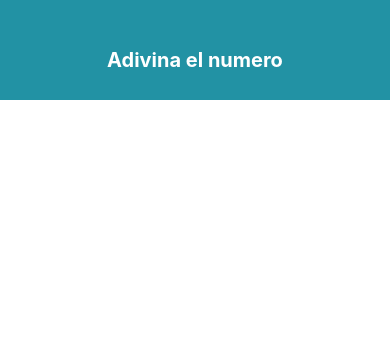
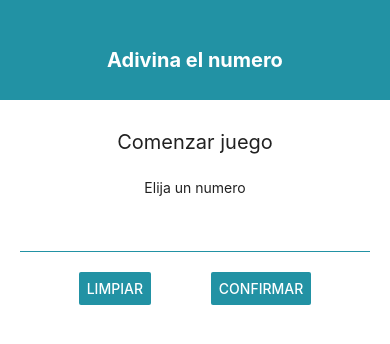
Before and after one commit to sotopro/numbersgameapp, a React Native app: screen / in a window 390 px wide. Shown: the top 344 px of the page. Built offline with nearby package versions, Linux system fonts and the light colour scheme.

Commit message:
[setup-feature] -create start game layout & style

```diff
--- a/App.js
+++ b/App.js
@@ -1,5 +1,6 @@
 import { StyleSheet, Text, View } from 'react-native';
 import Header from './components/header';
+import StartGameScreen from './screens/start-game';
 const styles = StyleSheet.create({
   container: {
     flex: 1,
@@ -12,6 +13,7 @@ export default function App() {
   return (
     <View style={styles.container}>
       <Header title='Adivina el numero' />
+      <StartGameScreen />
     </View>
   );
 }
--- /dev/null
+++ b/screens/start-game.js
@@ -0,0 +1,69 @@
+import React from "react";
+import { View, Text, StyleSheet, TextInput, Button } from "react-native";
+
+const styles = StyleSheet.create({
+    container: {
+        flex: 1,
+        alignItems: 'center',
+        marginVertical: 10,
+    },
+    title: {
+        fontSize: 20,
+        color: '#212121',
+        textAlign: 'center',
+        paddingVertical: 20,
+    },
+    label: {
+        fontSize: 14,
+        color: '#212121',
+        textAlign: 'center',
+        paddingVertical: 5,
+    },
+    inputContainer: {
+        justifyContent: 'center',
+        alignItems: 'center',
+        marginHorizontal: 20,
+    },
+    input: {
+        width: '100%',
+        borderBottomColor: '#2292A4',
+        borderBottomWidth: 1,
+        minWidth: 70,
+        fontSize: 25,
+        paddingVertical: 10,
+        textAlign: 'center',
+    },
+    buttonContainer: {
+        width: '75%',
+        marginHorizontal: 20,
+        flexDirection: 'row',
+        justifyContent: 'space-around',
+        marginTop: 20,
+    }
+});
+
+const StartGameScreen = () => {
+    return (
+        <View style={styles.container}>
+            <Text style={styles.title}>Comenzar juego</Text>
+            <View style={styles.inputContainer}>
+                <Text style={styles.label}>Elija un numero</Text>
+                <TextInput style={styles.input} />
+            </View>
+            <View style={styles.buttonContainer}>
+                <Button
+                    title="Limpiar"
+                    onPress={() => null}
+                    color='#2292A4'
+                />
+                <Button
+                    title="Confirmar"
+                    onPress={() => null}
+                    color='#2292A4'
+                />
+            </View>
+        </View>
+    )
+}
+
+export default StartGameScreen;
```
